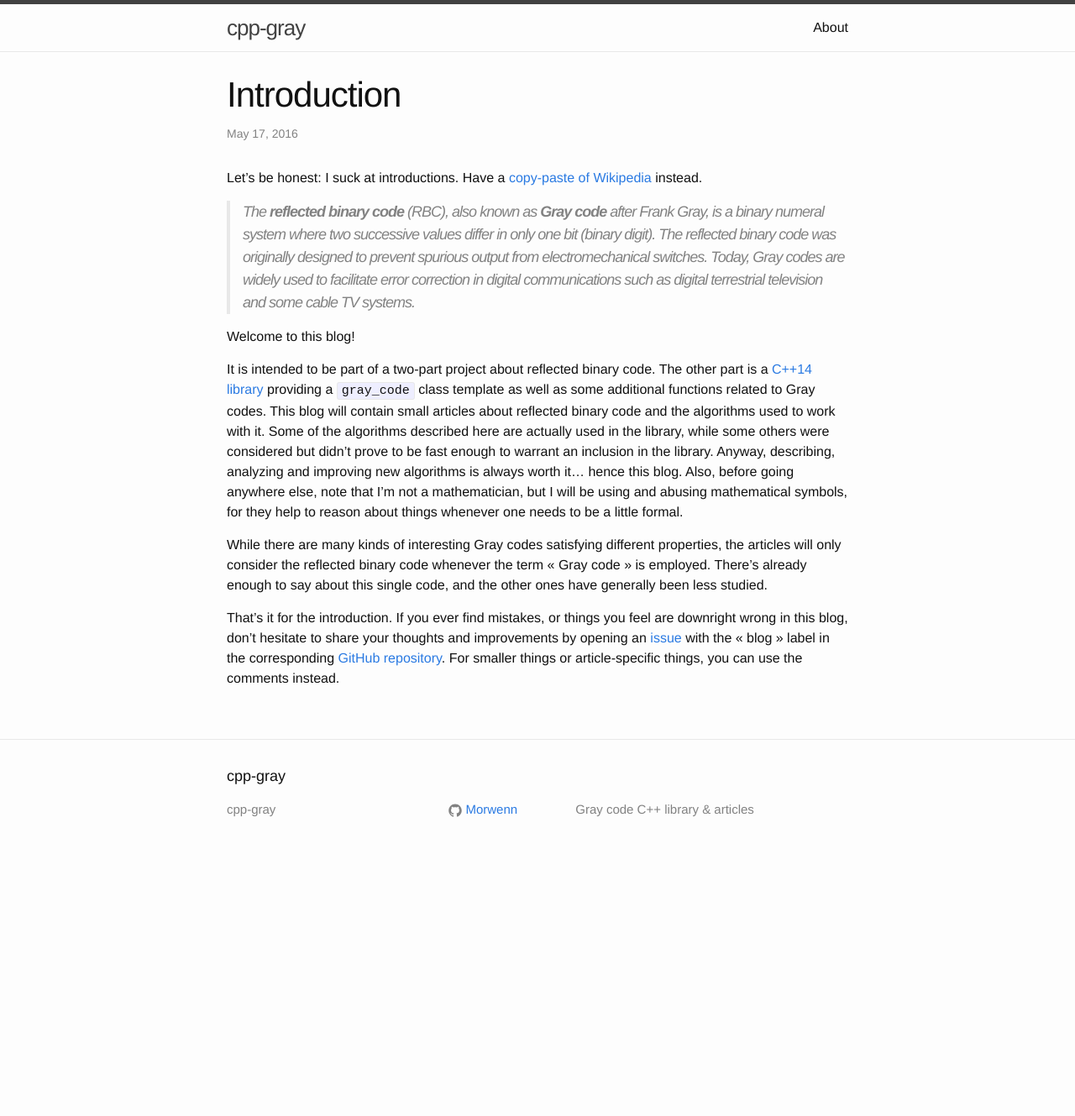
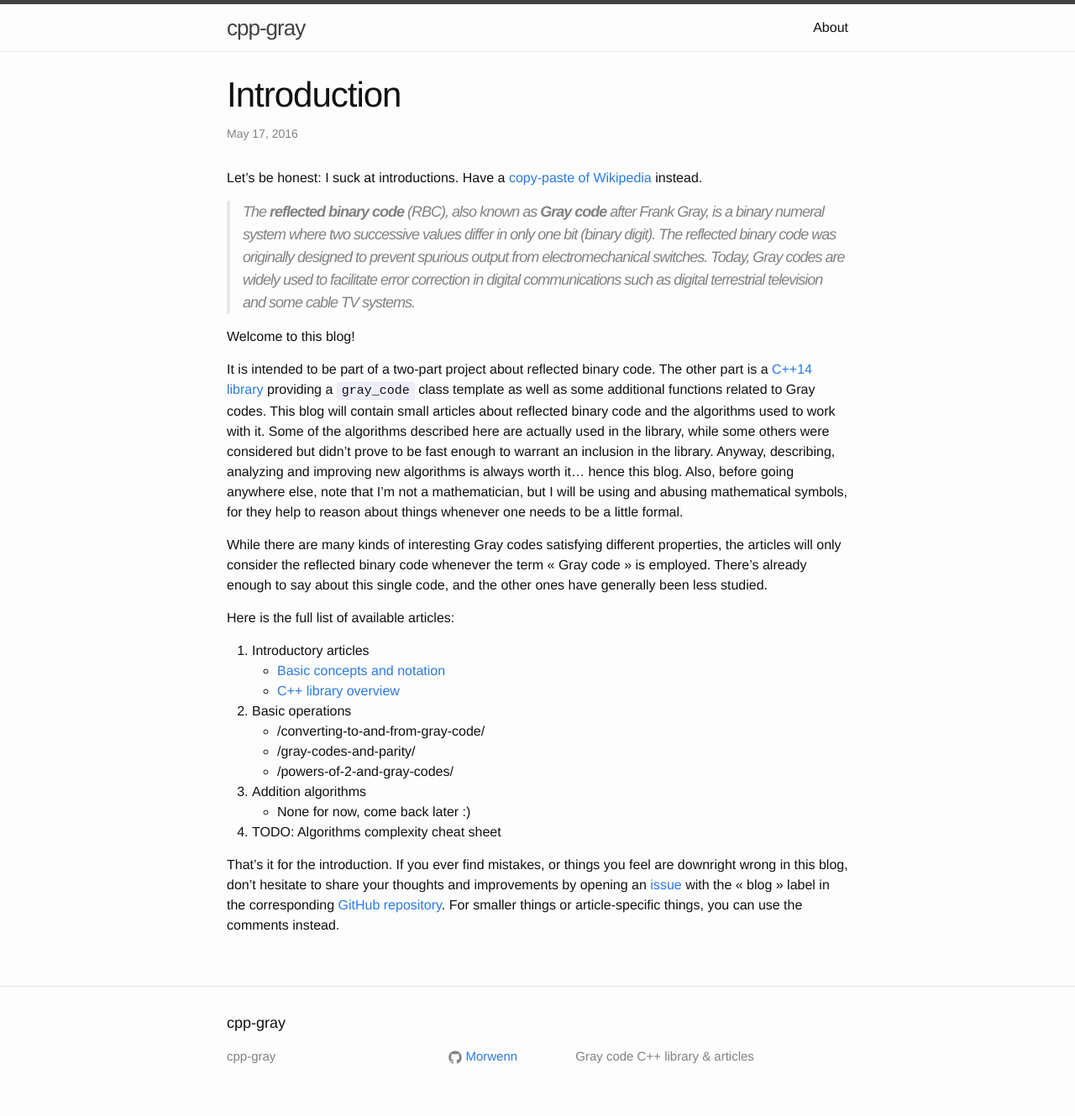
Before and after one commit to Morwenn/cpp-gray, a Jekyll site: the page built from _posts/2016-05-17-introduction.markdown, in a window 1280 px wide. Shown: the whole page at 84% size. Built offline with Jekyll 4.4.1, drawn with Linux system fonts in a browser that asks for light colours; nearby versions of some CDN libraries; comment, search, counter and statistics services are not loaded; before the commit the page ends 1035 px from its top, so only the background shows below that.

Commit message:
Test intra-links.

```diff
--- a/_posts/2016-05-17-introduction.markdown
+++ b/_posts/2016-05-17-introduction.markdown
@@ -25,6 +25,19 @@ While there are many kinds of interesting Gray codes satisfying different proper
 reflected binary code whenever the term « Gray code » is employed. There's already enough to say about this single code,
 and the other ones have generally been less studied.
 
+Here is the full list of available articles:
+
+1. Introductory articles
+  * [Basic concepts and notation]({% post_url 2016-05-21-the-reflected-binary-code %})
+  * [C++ library overview]({% post_url 2016-05-22-the-cpp-gray-c++-library %})
+2. Basic operations
+  * {% post_url 2016-05-25-converting-to-and-from-gray-code %}
+  * {% post_url 2016-05-29-gray-codes-and-parity %}
+  * {% post_url 2016-06-07-powers-of-2-and-gray-codes %}
+3. Addition algorithms
+  * None for now, come back later :)
+4. TODO: Algorithms complexity cheat sheet
+
 That's it for the introduction. If you ever find mistakes, or things you feel are downright wrong in this blog, don't
 hesitate to share your thoughts and improvements by opening an [issue][issues] with the « blog » label in the
 corresponding [GitHub repository][cpp-gray]. For smaller things or article-specific things, you can use the comments
```
